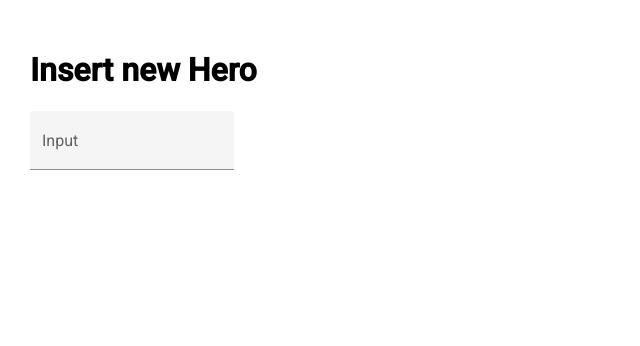
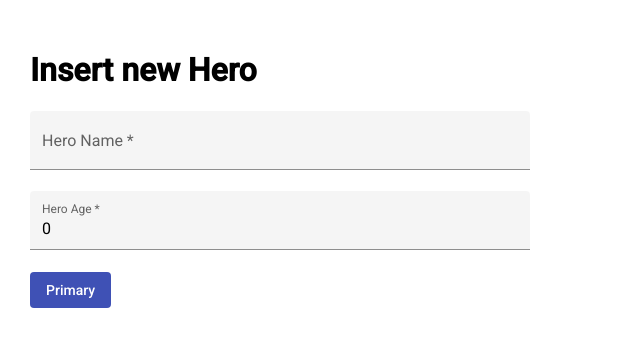
Before and after one commit to AnoraDragoon/hero-app-test, an Angular app: page /hero/new in a window 1280 px wide. Shown: the top 346 px of the page, without its empty margins (0-640 px from the left). Built offline with nearby package versions, Linux system fonts and the light colour scheme.

Commit message:
finish function functionality

```diff
--- a/src/app/app.module.ts
+++ b/src/app/app.module.ts
@@ -17,6 +17,7 @@ import { HeroFormComponent } from './components/hero-form/hero-form.component';
 import { OptionsPanelComponent } from './components/options-panel/options-panel.component';
 import { HeroesPageComponent } from './components/heroes-page/heroes-page.component';
 import { PageNotFoundComponent } from './components/page-not-found/page-not-found.component';
+import { ReactiveFormsModule } from '@angular/forms';
 
 
 @NgModule({
@@ -32,6 +33,7 @@ import { PageNotFoundComponent } from './components/page-not-found/page-not-foun
         BrowserModule,
         AppRoutingModule,
         BrowserAnimationsModule,
+        ReactiveFormsModule,
         MatSliderModule,
         MatFormFieldModule,
         MatInputModule,
--- a/src/app/components/hero-form/hero-form.component.html
+++ b/src/app/components/hero-form/hero-form.component.html
@@ -1,7 +1,17 @@
-<form action="">
+<form class="example-form" [formGroup]="form">
   <h1>Insert new Hero</h1>
-  <mat-form-field appearance="fill">
-    <mat-label>Input</mat-label>
-    <input matInput>
+  <mat-form-field class="example-full-width" appearance="fill">
+    <mat-label>Hero Name</mat-label>
+    <input matInput formControlName="name">
   </mat-form-field>
+
+  <mat-form-field class="example-full-width" appearance="fill">
+    <mat-label>Hero Age</mat-label>
+    <input matInput type="number" formControlName="age">
+  </mat-form-field>
+
+
+  <div class="example-full-width" appearance="fill">
+    <button mat-flat-button color="primary" (click)="save()">Primary</button>
+  </div>
 </form>
--- a/src/app/components/hero-form/hero-form.component.scss
+++ b/src/app/components/hero-form/hero-form.component.scss
@@ -0,0 +1,9 @@
+.example-form {
+  min-width: 150px;
+  max-width: 500px;
+  width: 100%;
+}
+
+.example-full-width {
+  width: 100%;
+}
--- a/src/app/components/hero-form/hero-form.component.ts
+++ b/src/app/components/hero-form/hero-form.component.ts
@@ -1,15 +1,54 @@
 import { Component, OnInit } from '@angular/core';
+import { FormBuilder, FormGroup, Validators } from '@angular/forms';
+import { ActivatedRoute, Router } from '@angular/router';
+import { Hero } from 'src/app/models/hero';
+import { HeroService } from 'src/app/services/hero.service';
 
 @Component({
-  selector: 'app-hero-form',
-  templateUrl: './hero-form.component.html',
-  styleUrls: ['./hero-form.component.scss']
+    selector: 'app-hero-form',
+    templateUrl: './hero-form.component.html',
+    styleUrls: ['./hero-form.component.scss']
 })
 export class HeroFormComponent implements OnInit {
 
-  constructor() { }
+    public form: FormGroup;
+    public hero: Hero;
 
-  ngOnInit(): void {
-  }
+    constructor(private fb: FormBuilder, private service: HeroService, private router: Router, private route: ActivatedRoute) {
+        this.form = this.formInit({ id: -1, name: '', age: 0 });
+        this.hero = { id: -1, name: '', age: 0 };
+    }
+
+    ngOnInit(): void {
+        const id: number = (this.route.snapshot.paramMap.has('id') ? Number(this.route.snapshot.paramMap.get('id')) : -1) as number;
+        if (id >= 0) {
+            this.loadHero(id);
+        }
+    }
+
+    public save(): void {
+        if (!this.form.valid) return;
+
+        const id: number = (this.route.snapshot.paramMap.has('id') ? Number(this.route.snapshot.paramMap.get('id')) : -1) as number;
+        if (id >= 0) {
+            this.service.update(this.form.value);
+        } else {
+            this.service.add(this.form.value);
+        }
+        this.router.navigate(['/heroes'])
+    }
+
+    loadHero(id: number): void {
+        this.hero = this.service.getHero(id) as Hero;
+        this.form = this.formInit(this.hero);
+    }
+
+    private formInit(hero: Hero): FormGroup {
+        return this.fb.group({
+            id: [hero.id, [Validators.required]],
+            name: [hero.name, [Validators.required]],
+            age: [hero.age, [Validators.required]],
+        })
+    }
 
 }
--- a/src/app/components/hero-list/hero-list.component.html
+++ b/src/app/components/hero-list/hero-list.component.html
@@ -1,5 +1,5 @@
-<mat-selection-list #shoes [multiple]="false">
-  <mat-list-option *ngFor="let hero of load(heroes, pageIndex, pageSize)" [value]="hero">
+<mat-selection-list #shoes [multiple]="false" (selectionChange)="select($event)">
+  <mat-list-option *ngFor="let hero of heroes" [value]="hero">
     {{hero.id}} {{hero.name}} {{hero.age}}
   </mat-list-option>
 </mat-selection-list>
--- a/src/app/components/hero-list/hero-list.component.ts
+++ b/src/app/components/hero-list/hero-list.component.ts
@@ -1,4 +1,5 @@
-import { Component, Input } from '@angular/core';
+import { Component, EventEmitter, Input, Output } from '@angular/core';
+import { MatSelectionListChange } from '@angular/material/list';
 import { Observable } from 'rxjs';
 import { Hero } from 'src/app/models/hero';
 
@@ -14,6 +15,7 @@ export class HeroListComponent {
 
     public pageSize = 10;
     public pageIndex = 0;
+    @Output() selectionChange: EventEmitter<Hero> = new EventEmitter;
 
 
 
@@ -26,4 +28,8 @@ export class HeroListComponent {
         }
         return elements;
     }
+
+    select(event: MatSelectionListChange) {
+        this.selectionChange.emit(event.options[0].value);
+    }
 }
--- a/src/app/components/heroes-page/heroes-page.component.html
+++ b/src/app/components/heroes-page/heroes-page.component.html
@@ -1,2 +1,2 @@
 <app-options-panel [heroID]="selectedId"></app-options-panel>
-<app-hero-list [heroes]="heroes"></app-hero-list>
+<app-hero-list [heroes]="heroes" (selectionChange)="select($event)"></app-hero-list>
--- a/src/app/components/heroes-page/heroes-page.component.ts
+++ b/src/app/components/heroes-page/heroes-page.component.ts
@@ -27,6 +27,10 @@ export class HeroesPageComponent implements OnInit {
         this.getHeroes({ search: this.search, filter: this.filter });
     }
 
+    select(event: Hero): void {
+        this.selectedId = event.id;
+    }
+
     private getHeroes(match?: Match): void {
         this.heroService.getHeroes(match)
             .subscribe((heroes: Hero[]) => this.heroes = heroes)
--- a/src/app/components/options-panel/options-panel.component.html
+++ b/src/app/components/options-panel/options-panel.component.html
@@ -1,6 +1,6 @@
 <div class="example-button-row">
   <button mat-flat-button color="primary" routerLink="/hero/new">Añadir</button>
-  <button mat-flat-button color="primary" routerLink="hero/{{heroID}}/edit"
+  <button mat-flat-button color="primary" routerLink="/hero/{{heroID}}/edit"
     [disabled]="heroID && heroID >= 0 ? false : true">Editar</button>
   <button mat-flat-button color="warn" [disabled]="heroID && heroID >= 0 ? false : true">Eliminar</button>
 </div>
--- a/src/app/services/hero.service.ts
+++ b/src/app/services/hero.service.ts
@@ -26,7 +26,16 @@ export class HeroService {
         return of(heroes);
     }
 
+    public getHero(id: number): Hero | undefined {
+        console.dir(typeof id);
+        console.log(this.heroes);
+        const hero = this.heroes.find((hero: Hero) => hero.id === id);
+        console.log(hero);
+        return hero;
+    }
+
     add(hero: Hero): Observable<void> {
+        console.log(hero);
         const index: number = this.heroes.length > 0 ? this.heroes.length - 1 : 0;
         const id = this.heroes[index].id + 1;
         const newHero = {
@@ -35,6 +44,7 @@ export class HeroService {
             age: hero.age
         };
         this.heroes.push(newHero);
+        console.log(this.heroes);
         return of();
     }
 
```
